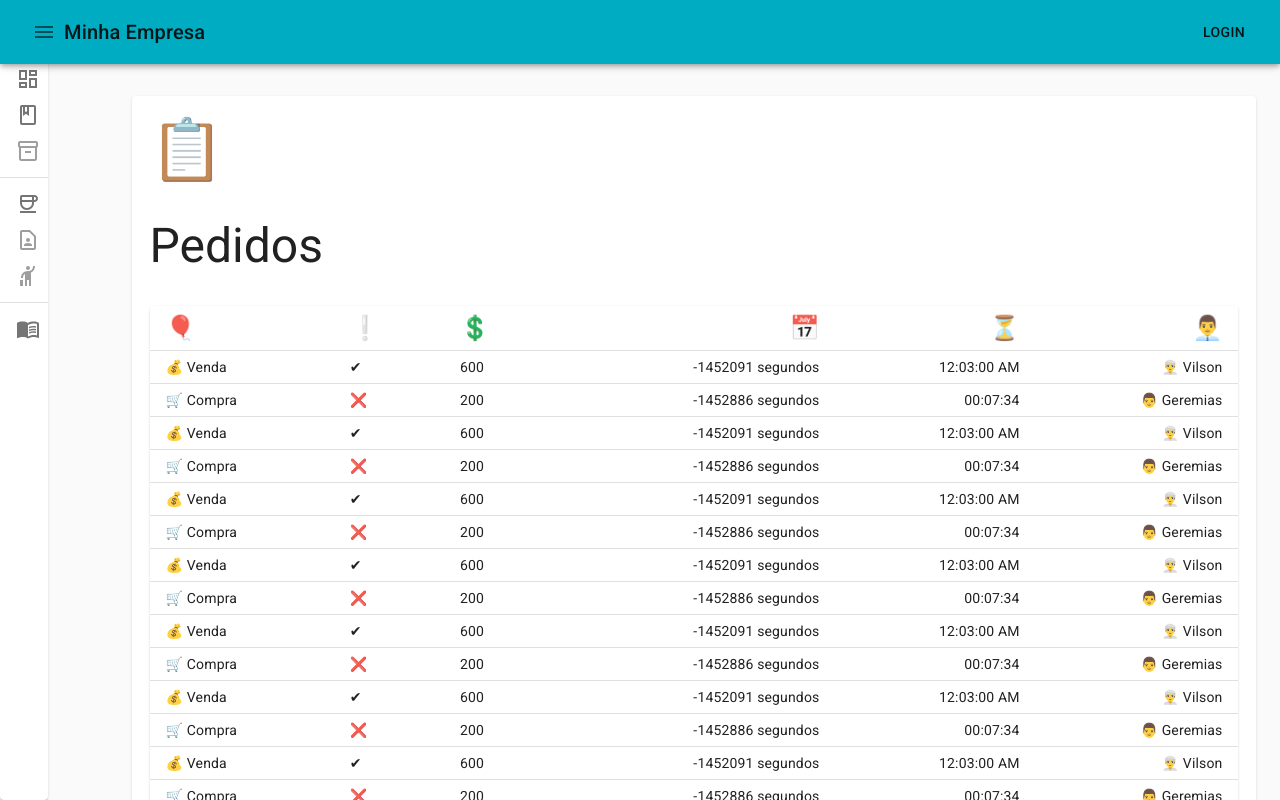
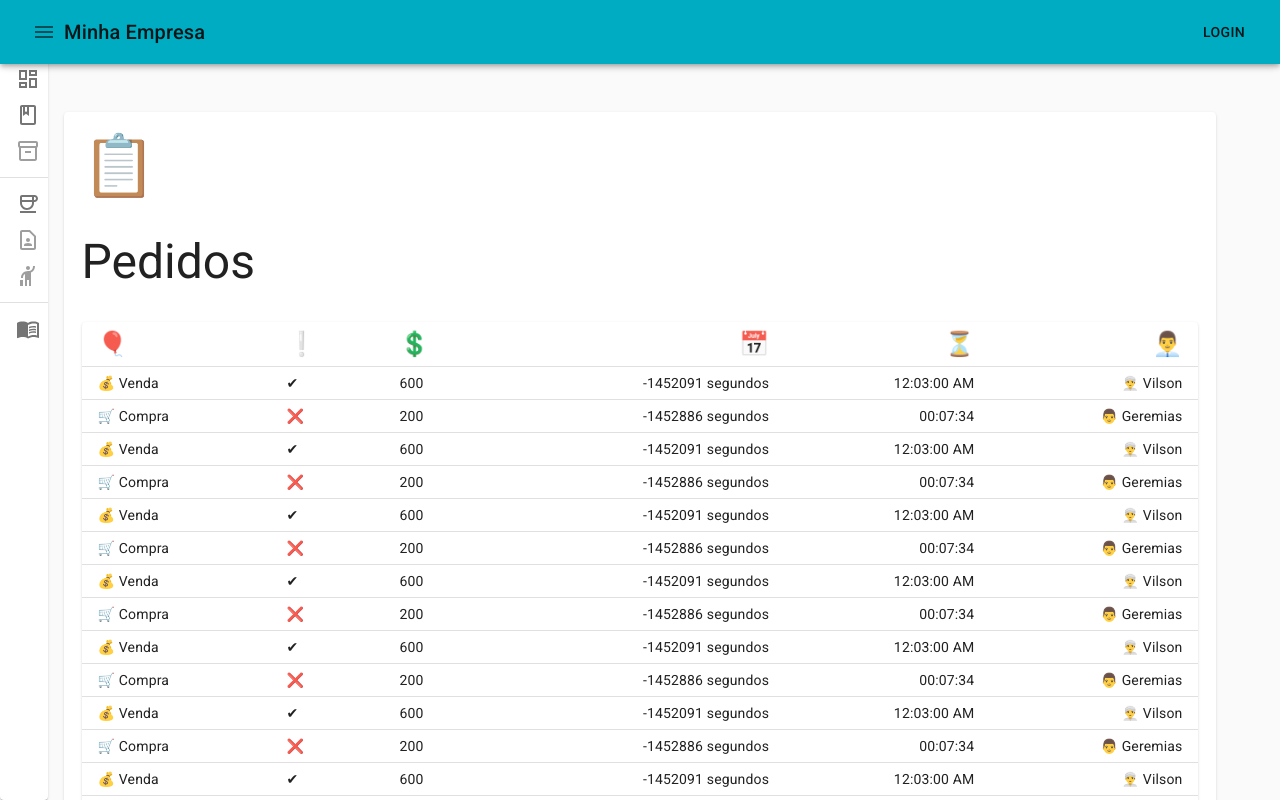
Before and after one commit to CavernaTech/breeze, a React (Create React App) app: page /pedidos in a window 1280 px wide. Shown: the top 800 px of the page. Built offline with nearby package versions, Linux system fonts and the light colour scheme; a web font is replaced by a local one.

Commit message:
Ajustes de responsividade do menu.

```diff
--- a/src/components/menu/index.jsx
+++ b/src/components/menu/index.jsx
@@ -55,7 +55,7 @@ function MenuComponent({ children }) {
           </Toolbar>
         </AppBar>
       </Box>
-      <Grid item sm={open ? 3 : 1}>
+      <Grid item sm={open ? 3 : 0}>
         <Paper
           className={clsx(classes.drawer, {
             [classes.drawerOpen]: open,
@@ -117,7 +117,7 @@ function MenuComponent({ children }) {
           </MenuList>
         </Paper>
       </Grid>
-      <Grid item sm={open ? 9 : 11}>
+      <Grid item sm={open ? 9 : 12}>
         <Box sx={{height: '6em'}} />
         {children}
       </Grid>
--- a/src/components/menu/style.js
+++ b/src/components/menu/style.js
@@ -2,7 +2,7 @@ import { makeStyles } from "@mui/styles";
 
 const useStyles = makeStyles((theme) => ({
   drawer: {
-    width: "100%",
+    width: "100vw",
     minHeight: "100vh",
     whiteSpace: "nowrap",
     position: "fixed",
```
